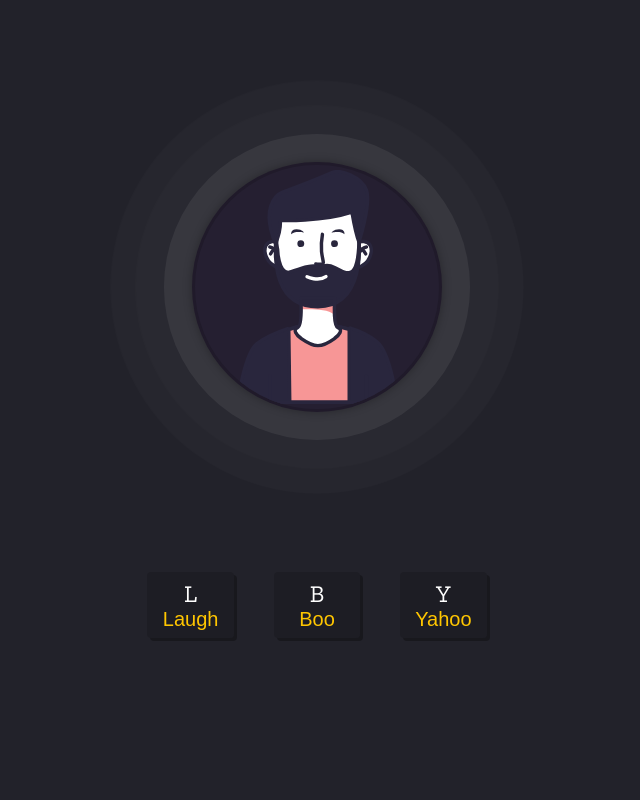
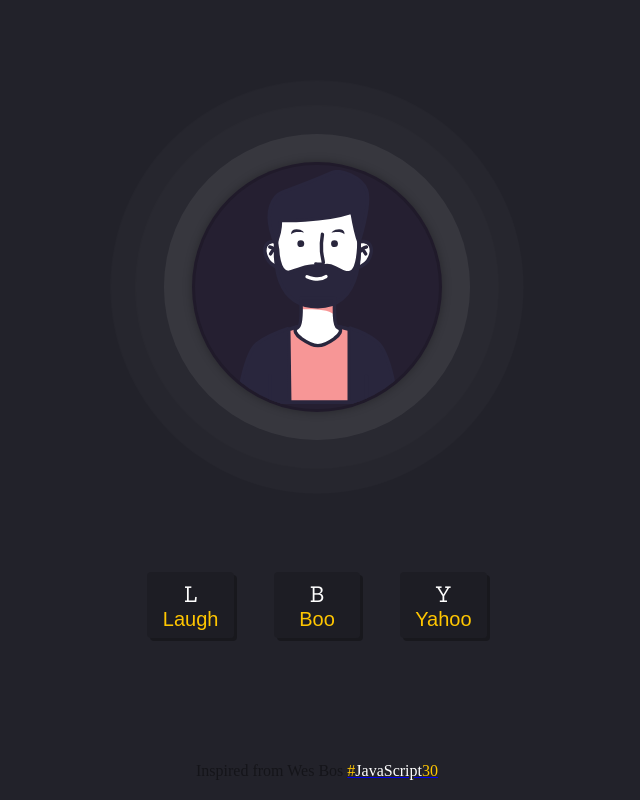
Before and after one commit to DKBeaton/LaughingApp, a plain HTML site: page index.html in a window 1280 px wide. Shown: the whole page, without its empty margins (323-963 px from the left). Drawn offline with nearby package versions, Linux system fonts and the light colour scheme; a web font is replaced by a local one.

Commit message:
Added credits section

```diff
--- a/index.html
+++ b/index.html
@@ -39,6 +39,13 @@
   </div>
   <!-- End of controls -->
 
+  <div class="footer">
+    <div class="credits">
+      <p>Inspired from <span>Wes Bos</span> <a href="https://javascript30.com/" target="_blank" rel="noopener"><span class="yellow">#</span><span class="white">JavaScript</span><span class="yellow">30</span></a></p>
+    </div>
+  </div>
+  <!-- End of footer -->
+
   <audio src="audio/haha.mp3" data-key="KeyL"></audio>
   <audio src="audio/boo.mp3" data-key="KeyB"></audio>
   <audio src="audio/yahoo.mp3" data-key="KeyY"></audio>
--- a/styles/style.css
+++ b/styles/style.css
@@ -214,6 +214,25 @@ button.btn {
   animation: yahoo 1.2s ease;
 }
 
+/* Footer */
+
+.footer {
+  position: absolute;
+  bottom: 20px;
+}
+
+.credits {
+  color: rgba(0,0,0,0.4);
+}
+
+.yellow {
+  color: #FFC600;
+}
+
+.white {
+  color: #fff;
+}
+
 /* Animation */
 
 @keyframes shine {
```
